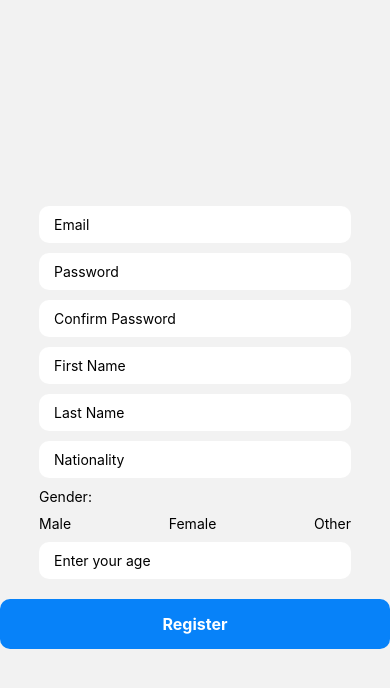
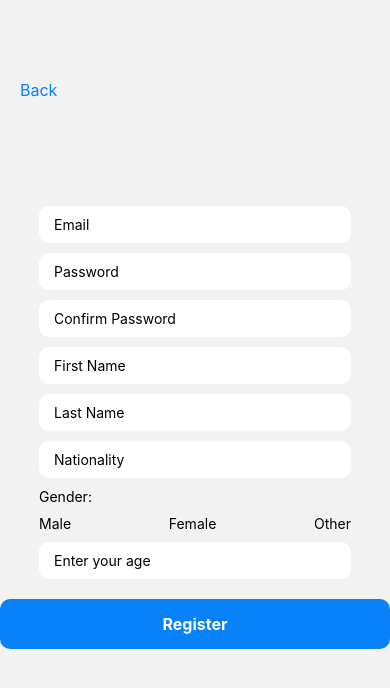
Before and after one commit to bashalla/taskmastermindai, a React Native app in the folder final/: screen /Register in a window 390 px wide. Shown: the top 688 px of the page. Built offline with nearby package versions, Linux system fonts and the light colour scheme; no server answers.

Commit message:
back button

```diff
--- a/final/components/RegisterScreen.js
+++ b/final/components/RegisterScreen.js
@@ -9,23 +9,22 @@ import {
   Alert,
 } from "react-native";
 import { createUserWithEmailAndPassword } from "firebase/auth";
-import { useNavigation } from "@react-navigation/core";
-import { auth, db } from "../firebase"; // Adjust this path to the actual location of your Firebase config file
+import { useNavigation } from "@react-navigation/native"; // Change import
+import { auth, db } from "../firebase";
 import { doc, setDoc } from "firebase/firestore";
 
 const RegisterScreen = () => {
   const [email, setEmail] = useState("");
   const [password, setPassword] = useState("");
-  const [confirmPassword, setConfirmPassword] = useState(""); // New state for password confirmation
+  const [confirmPassword, setConfirmPassword] = useState("");
   const [firstName, setFirstName] = useState("");
   const [name, setName] = useState("");
   const [nationality, setNationality] = useState("");
   const [gender, setGender] = useState("");
   const [age, setAge] = useState("");
-  const navigation = useNavigation();
+  const navigation = useNavigation(); // Get navigation object
 
   const handleSignUp = () => {
-    // Check if any of the input fields are empty
     if (
       !email ||
       !password ||
@@ -37,13 +36,12 @@ const RegisterScreen = () => {
       !age
     ) {
       Alert.alert("Incomplete Form", "Please fill in all the fields.");
-      return; // Prevent registration if any field is empty
+      return;
     }
 
-    // Check if passwords match
     if (password !== confirmPassword) {
       Alert.alert("Password Mismatch", "Passwords do not match.");
-      return; // Prevent registration if passwords don't match
+      return;
     }
 
     createUserWithEmailAndPassword(auth, email, password)
@@ -51,7 +49,6 @@ const RegisterScreen = () => {
         const user = userCredentials.user;
         console.log("Registered with:", user.email);
 
-        // Add additional user info to Firestore
         const userRef = doc(db, "users", user.uid);
         setDoc(userRef, {
           name: name,
@@ -61,11 +58,9 @@ const RegisterScreen = () => {
           age: age,
         })
           .then(() => {
-            // Handle successful registration
             navigation.navigate("Home");
           })
           .catch((error) => {
-            // Handle any errors
             Alert.alert("Registration Error", error.message);
           });
       })
@@ -74,6 +69,12 @@ const RegisterScreen = () => {
 
   return (
     <KeyboardAvoidingView style={styles.container} behavior="padding">
+      <TouchableOpacity
+        onPress={() => navigation.goBack()}
+        style={styles.backButton}
+      >
+        <Text style={styles.backButtonText}>Back</Text>
+      </TouchableOpacity>
       <View style={styles.inputContainer}>
         <TextInput
           placeholder="Email"
@@ -89,7 +90,7 @@ const RegisterScreen = () => {
           secureTextEntry
         />
         <TextInput
-          placeholder="Confirm Password" // New input for password confirmation
+          placeholder="Confirm Password"
           value={confirmPassword}
           onChangeText={(text) => setConfirmPassword(text)}
           style={styles.input}
@@ -111,7 +112,7 @@ const RegisterScreen = () => {
           placeholder="Nationality"
           value={nationality}
           onChangeText={(text) => setNationality(text)}
-          style={[styles.input, { marginBottom: 10 }]} // Add marginBottom
+          style={[styles.input, { marginBottom: 10 }]}
         />
         <Text>Gender:</Text>
         <View style={styles.radioContainer}>
@@ -158,6 +159,15 @@ const styles = StyleSheet.create({
     justifyContent: "center",
     alignItems: "center",
   },
+  backButton: {
+    position: "absolute",
+    top: 80,
+    left: 20,
+  },
+  backButtonText: {
+    color: "#0782F9",
+    fontSize: 16,
+  },
   inputContainer: {
     width: "80%",
   },
@@ -166,7 +176,7 @@ const styles = StyleSheet.create({
     paddingHorizontal: 15,
     paddingVertical: 10,
     borderRadius: 10,
-    marginTop: 10, // Increase the top margin for better spacing
+    marginTop: 10,
   },
   button: {
     backgroundColor: "#0782F9",
@@ -184,7 +194,7 @@ const styles = StyleSheet.create({
   radioContainer: {
     flexDirection: "row",
     justifyContent: "space-between",
-    marginTop: 10, // Increase the top margin for better spacing
+    marginTop: 10,
   },
   radioButton: {
     flexDirection: "row",
@@ -194,7 +204,7 @@ const styles = StyleSheet.create({
     width: 10,
     height: 10,
     borderRadius: 5,
-    backgroundColor: "#0782F9", // Change this to your desired color
+    backgroundColor: "#0782F9",
     marginLeft: 5,
   },
 });
```
